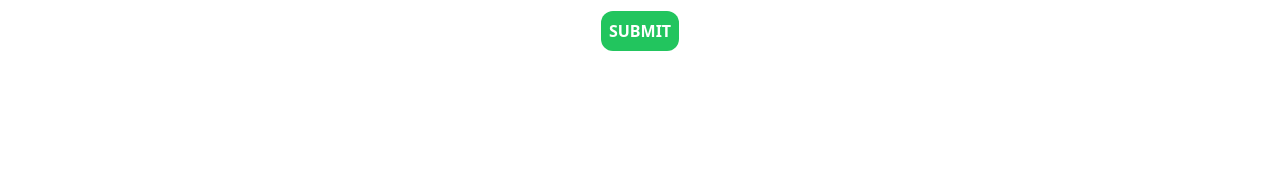
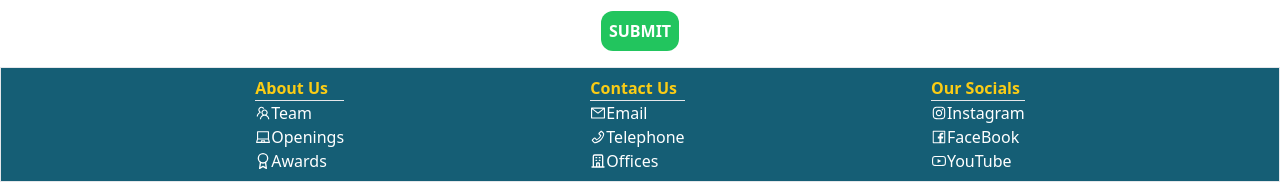
Before and after one commit to Solomon-Gachure/Karhire, a React (Create React App) app: page / in a window 1280 px wide. Shown: the part 2458-2640 px from the top of the page. Before the commit the page ends 2525 px from the top, so only its background shows below. Built offline with nearby package versions, Linux system fonts and the light colour scheme.

Commit message:
Created the footer section with various icons

```diff
--- a/src/App.js
+++ b/src/App.js
@@ -1,6 +1,7 @@
 import About from "./components/about";
 import Carsforrent from "./components/carsforrent";
 import Contact from "./components/contact";
+import Footer from "./components/footer";
 import Hero from "./components/hero";
 import Navigation from "./components/navigation";
 
@@ -13,6 +14,7 @@ function App() {
       <Carsforrent/>
       <About/>
       <Contact/>
+      <Footer/>
     </div>
   );
 }
--- a/src/components/about.jsx
+++ b/src/components/about.jsx
@@ -15,15 +15,15 @@ const About = () => {
                  </p>
 
         </div>
-        <div className='grid grid-cols-2'>
+        <div className='grid md:grid-cols-2'>
             <div className='p-2 pl-10'>
-                    <div className='border rounded-full w-[400px] h-[400px]'>
+                    <div className='border rounded-full w-[200px] h-[200px] md:w-[400px] md:h-[400px]'>
                         <img className='w-full h-full object-cover rounded-full' src="https://images.pexels.com/photos/4481851/pexels-photo-4481851.jpeg?auto=compress&cs=tinysrgb&w=600" alt="driver" />
                     </div>
                     <p>We pride our services to ensure that every client is happy!</p>
                  </div>
                  <div className='p-2 pl-10'>
-                    <div className='border rounded-full w-[400px] h-[400px]'>
+                    <div className='border rounded-full w-[200px] h-[200px] md:w-[400px] md:h-[400px]'>
                         <img className='w-full h-full object-cover rounded-full' src="https://images.pexels.com/photos/5290053/pexels-photo-5290053.jpeg?auto=compress&cs=tinysrgb&w=600" alt="driver" />
                     </div>
                     <p>Our services are not limited to any event,find comfort no matter where!</p>
--- a/src/components/contact.jsx
+++ b/src/components/contact.jsx
@@ -2,7 +2,7 @@ import React from 'react'
 
 const Contact = () => {
   return (
-    <div className='max-w-[1640px] m-auto py-2 px-4 '>
+    <div className='max-w-[1400px] p-2'>
         <div className='flex justify-center' >
               <h1 className='md:text-xl font-bold text-orange-500' >Get in Touch with us and give us your Feedback on our services:</h1>
         </div>
--- /dev/null
+++ b/src/components/footer.jsx
@@ -0,0 +1,66 @@
+import React from 'react'
+import { AiOutlineTeam,AiOutlineLaptop, AiOutlineMail, AiOutlinePhone, AiOutlineInstagram, AiOutlineFacebook, AiOutlineYoutube } from 'react-icons/ai'
+import {FiAward} from 'react-icons/fi'
+import {HiOutlineOfficeBuilding} from 'react-icons/hi'
+
+const Footer = () => {
+  return (
+    <div className='border flex justify-evenly bg-cyan-800 text-white p-2'>
+        <div>
+           <h1 className='border-b font-bold text-yellow-400'>About Us</h1>
+           <ul>
+            <div className='flex items-center '>
+                <AiOutlineTeam/>
+                <li>Team</li>
+            </div>
+            <div className='flex items-center '>
+                <AiOutlineLaptop/>
+                <li>Openings</li>
+            </div>
+            <div className='flex items-center '>
+                <FiAward/>
+                <li>Awards</li>
+            </div>
+
+            </ul>
+        </div>
+        <div>
+           <h1 className='border-b font-bold text-yellow-400'>Contact Us</h1>
+           <ul>
+            <div className='flex items-center '>
+                <AiOutlineMail/>
+                <li>Email</li>
+            </div>
+            <div className='flex items-center '>
+                <AiOutlinePhone/>
+                <li>Telephone</li>
+            </div>
+            <div className='flex items-center '>
+                <HiOutlineOfficeBuilding/>
+                <li>Offices</li>
+            </div>
+            </ul>
+        </div>
+        <div>
+           <h1 className='border-b font-bold text-yellow-400'>Our Socials</h1>
+           <ul>
+            <div className='flex items-center '>
+                <AiOutlineInstagram/>
+                <li>Instagram</li>
+            </div>
+            <div className='flex items-center '>
+                <AiOutlineFacebook/>
+                <li>FaceBook</li>
+            </div>
+            <div className='flex items-center '>
+                <AiOutlineYoutube/>
+                 <li>YouTube</li>
+            </div>
+
+            </ul>
+        </div>
+    </div>
+  )
+}
+
+export default Footer
```
